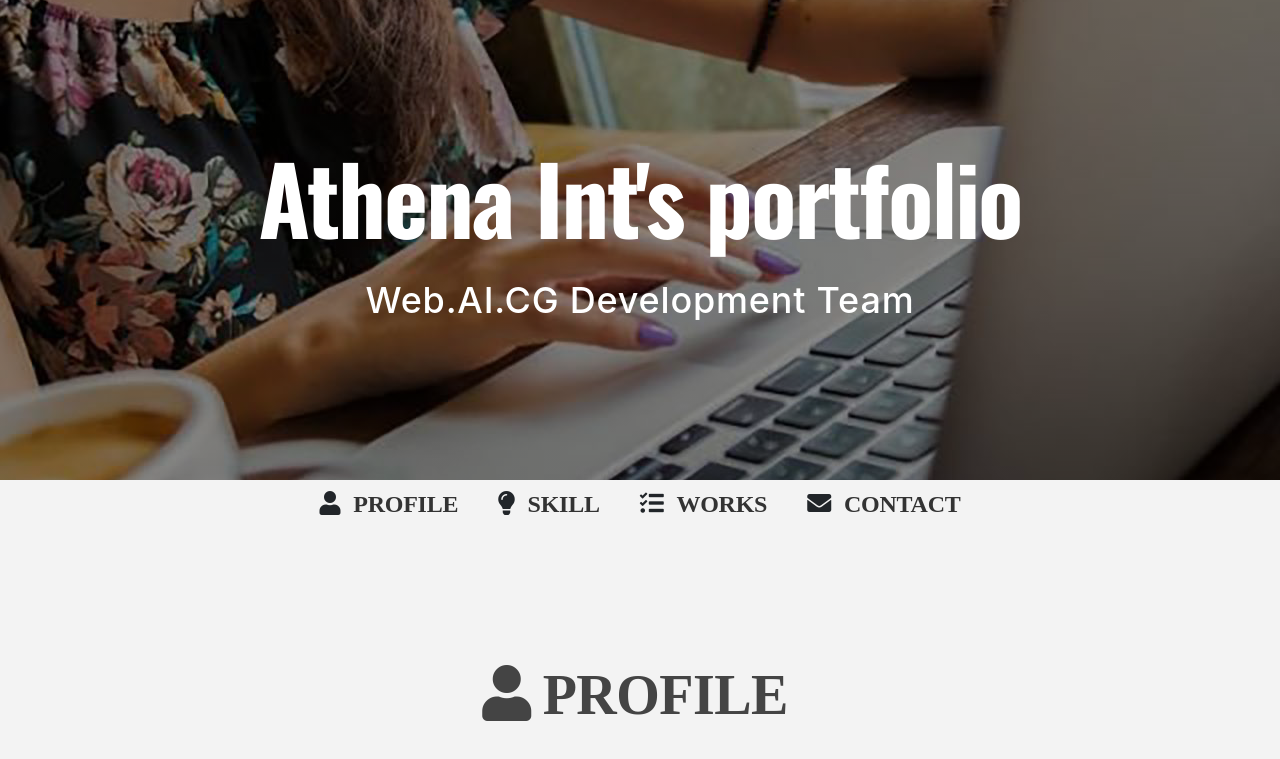
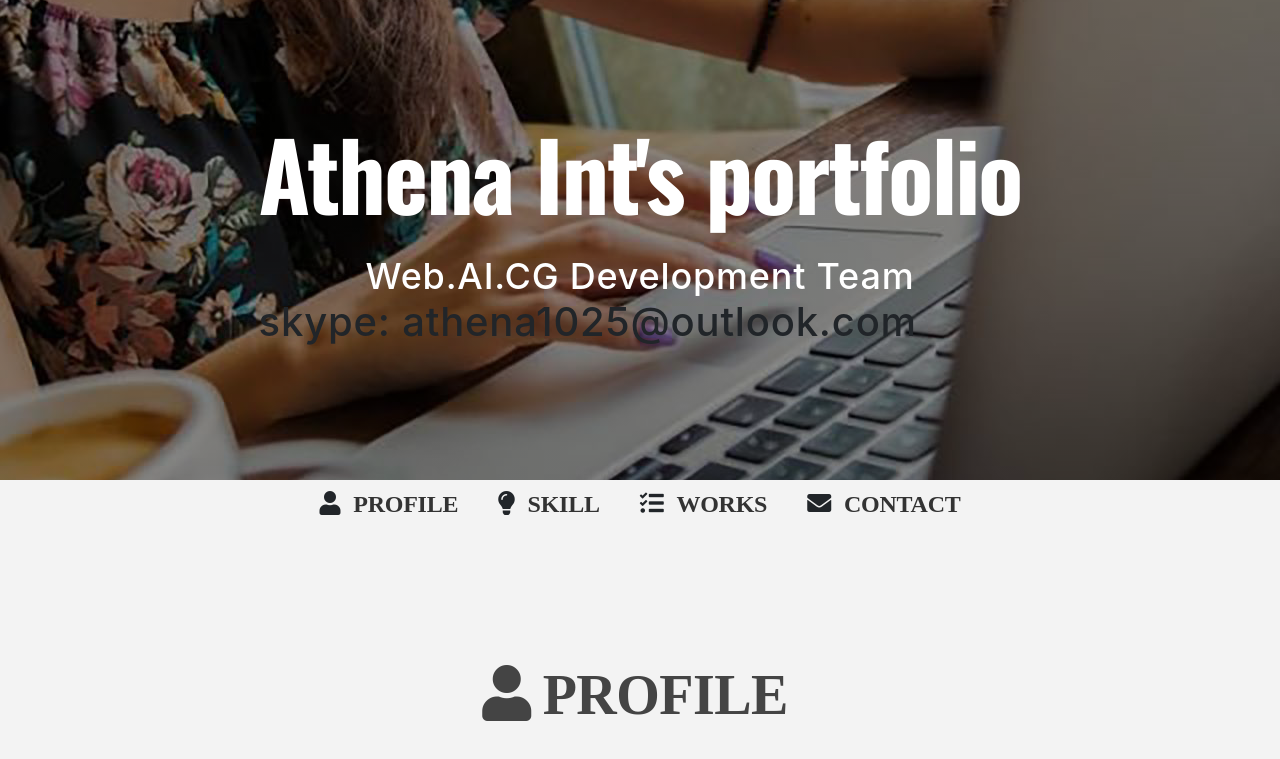
Before and after one commit to daniel-dev1990/portfolio_advanced, a plain HTML site: page index.html in a window 1280 px wide. Shown: the top 759 px of the page. Drawn offline with nearby package versions, Linux system fonts and the light colour scheme; a web font is replaced by a local one.

Commit message:
Update index.html

```diff
--- a/index.html
+++ b/index.html
@@ -29,6 +29,7 @@
       <h1 class="logo">
         <span class="logo-title">Athena Int's portfolio</span>
         <span class="logo-desc">Web.AI.CG Development Team</span>
+        <span class="logo-mini">skype: athena1025@outlook.com</span>
       </h1>
     </header>
     <nav id="gnav">
```
